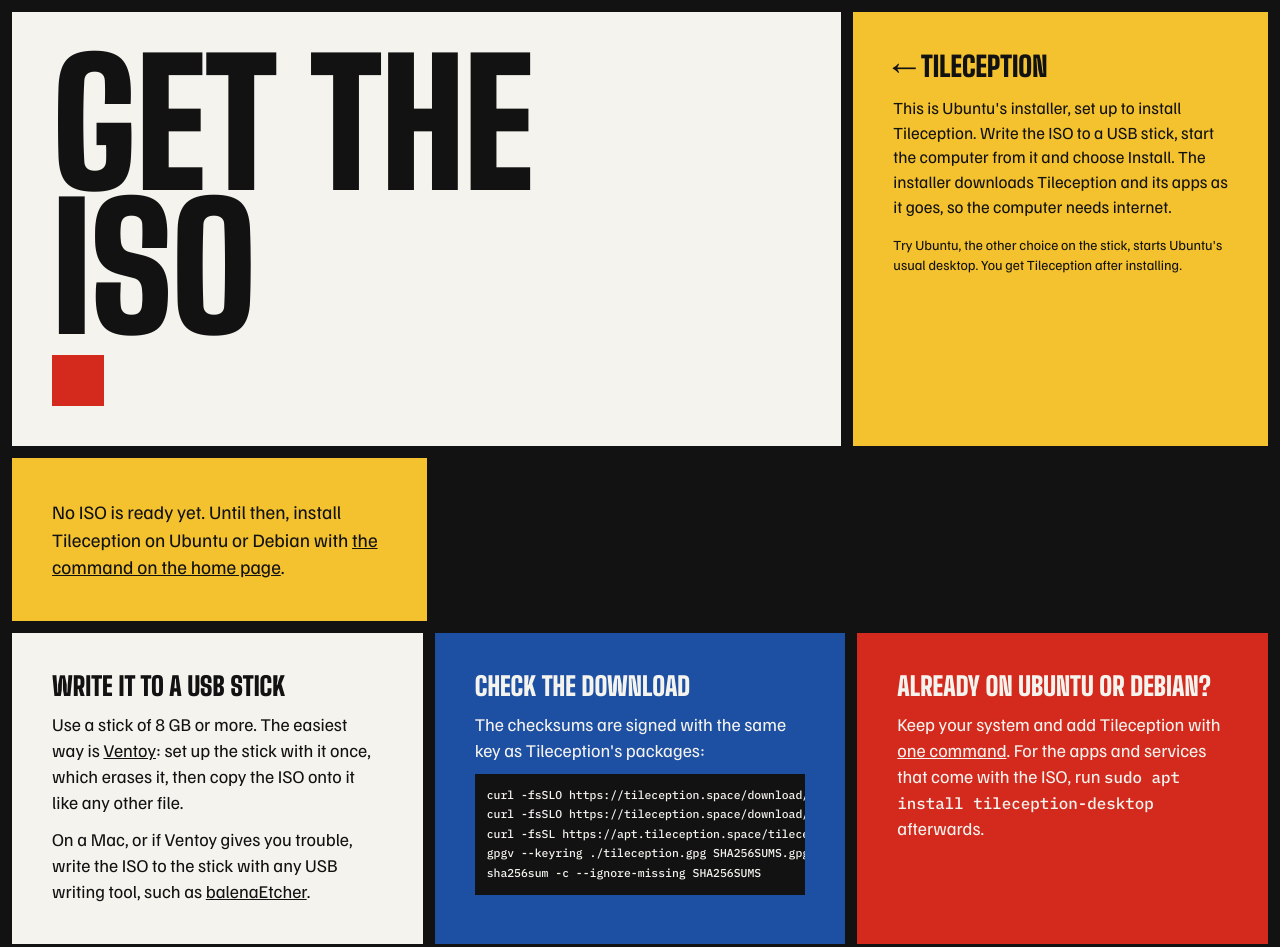
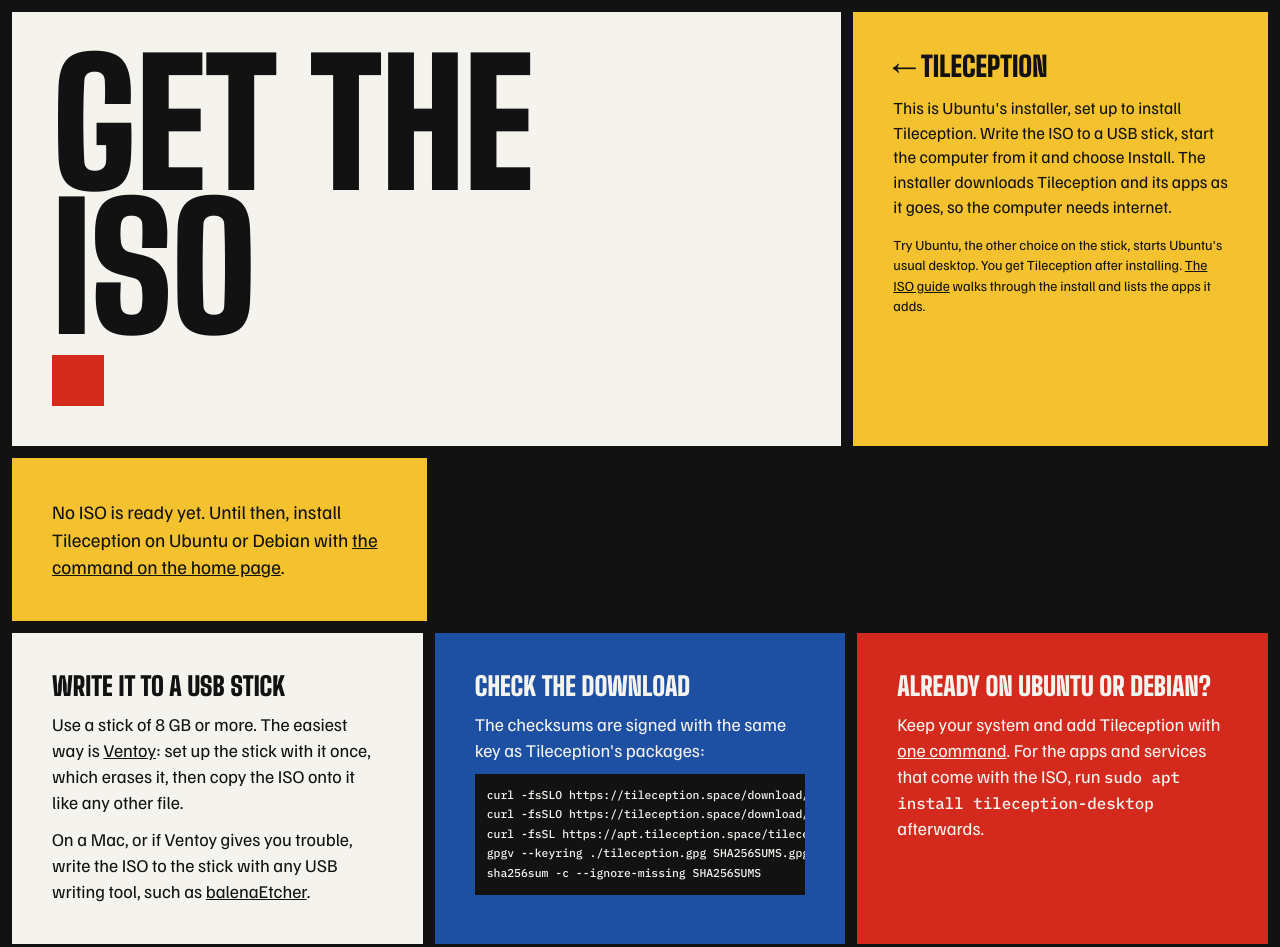
Before and after one commit to robinvandernoord/tileception, a plain HTML site: page website/public/download/index.html in a window 1280 px wide. Drawn offline with Linux system fonts and the light colour scheme.

Commit message:
docs(iso): add Ubuntu installer guide

```diff
--- a/website/public/download/index.html
+++ b/website/public/download/index.html
@@ -33,6 +33,8 @@
           <p class="small">
             Try Ubuntu, the other choice on the stick, starts Ubuntu's usual desktop. You get
             Tileception after installing.
+            <a href="https://github.com/robinvandernoord/tileception/blob/master/docs/iso.md" target="_blank" rel="noopener">The ISO guide</a>
+            walks through the install and lists the apps it adds.
           </p>
         </div>
       </header>
```
Also changed, not shown: website/tools/download.html (+2 -0 lines), 3 other files.
